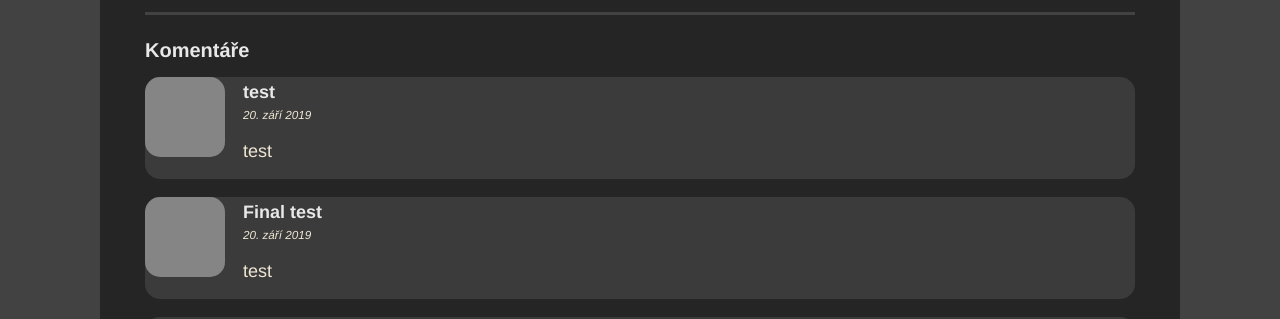
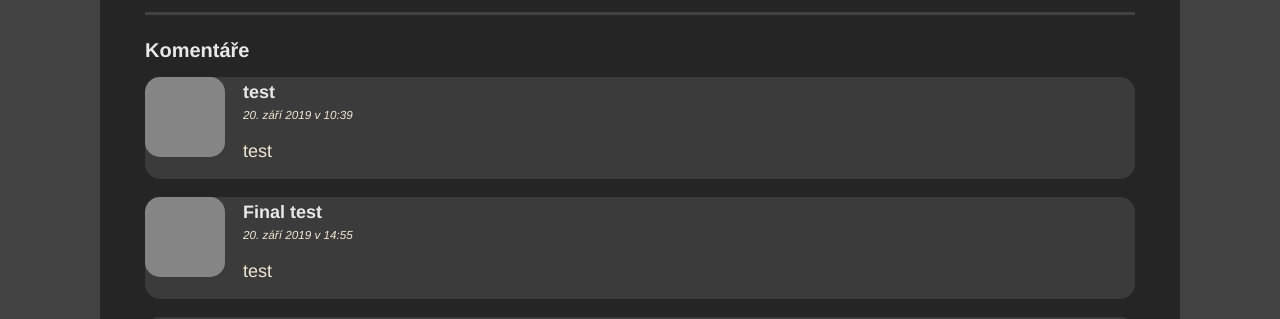
Before and after one commit to jaandrle/jaandrle.github.io, a Jekyll site: the page built from _posts/2019-9-19-Hello-World.md, in a window 1280 px wide. Shown: the part 848-1167 px from the top of the page. Built offline with Jekyll 4.4.1, drawn with Linux system fonts in a browser that asks for light colours; grey boxes are pictures that could not be loaded.

Commit message:
date/times

```diff
--- a/_includes/staticman-comment.html
+++ b/_includes/staticman-comment.html
@@ -13,7 +13,7 @@
     <p class="comment__date">
       {% if include.date %}
         {% if include.index %}<a href="#comment{{ include.index }}" itemprop="url">{% endif %}
-        <time datetime="{{ include.date | date_to_xmlschema }}" itemprop="datePublished">{% include helpers_months.html date=include.date %}</time>
+        <time datetime="{{ include.date | date_to_xmlschema }}" itemprop="datePublished">{% include helpers_months.html date=include.date %}{{ include.date | date: " v %k:%M" }}</time>
         {% if include.index %}</a>{% endif %}
       {% endif %}
     </p>
--- a/tags.html
+++ b/tags.html
@@ -20,7 +20,7 @@ layout: default
   {% if post.tags contains t %}
   <li>
     <a href="{{ post.url }}">{{ post.title }}</a>
-    <span class="date">{{ post.date | date: "%B %-d, %Y"  }}</span>
+    <span class="date">{% include helpers_months.html date=page.date %}</span>
   </li>
   {% endif %}
 {% endfor %}
```
